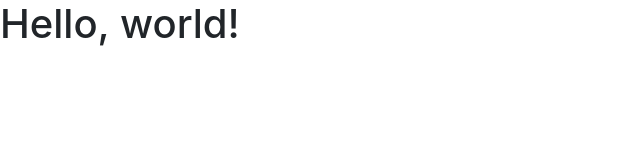
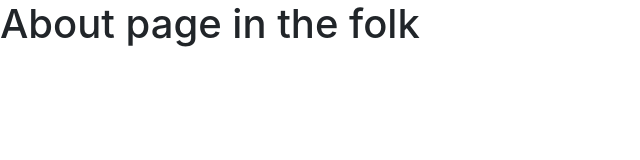
Before and after one commit to Suraj093/folk, a plain HTML site: page index.html in a window 1280 px wide. Shown: the whole page, without its empty margins (0-640 px from the left). Drawn offline with nearby package versions, Linux system fonts and the light colour scheme.

Commit message:
About page title

```diff
--- a/index.html
+++ b/index.html
@@ -11,7 +11,7 @@
     <title>Hello, world!</title>
   </head>
   <body>
-    <h1>Hello, world!</h1>
+    <h1>About page in the folk</h1>
 
     <!-- Optional JavaScript; choose one of the two! -->
 
```
